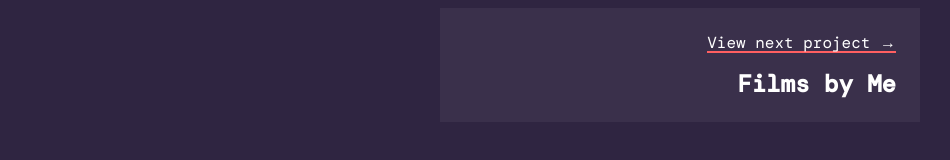
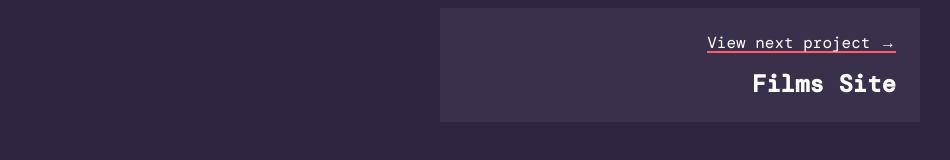
Before and after one commit to brettmjohnson/design_bybrettjohnson_2021, a plain HTML site: page thousand-threads/index.html in a window 1280 px wide. Shown: the part 8573-8733 px from the top of the page, without its empty margins (200-1150 px from the left). Drawn offline with nearby package versions, Linux system fonts and the light colour scheme.

Commit message:
Fixed title on next link

```diff
--- a/thousand-threads/index.html
+++ b/thousand-threads/index.html
@@ -284,7 +284,7 @@
             <a class="work-card-overlay-link" href="/films-by/"></a>
             <div class="next-work-card-label">
               <a class="next-work-card-link" href="/films-by/">View next project &rarr;</a>
-              <div class="next-work-card-heading">Films by Me</div>
+              <div class="next-work-card-heading">Films Site</div>
             </div>
           </div>
         </div>
```
